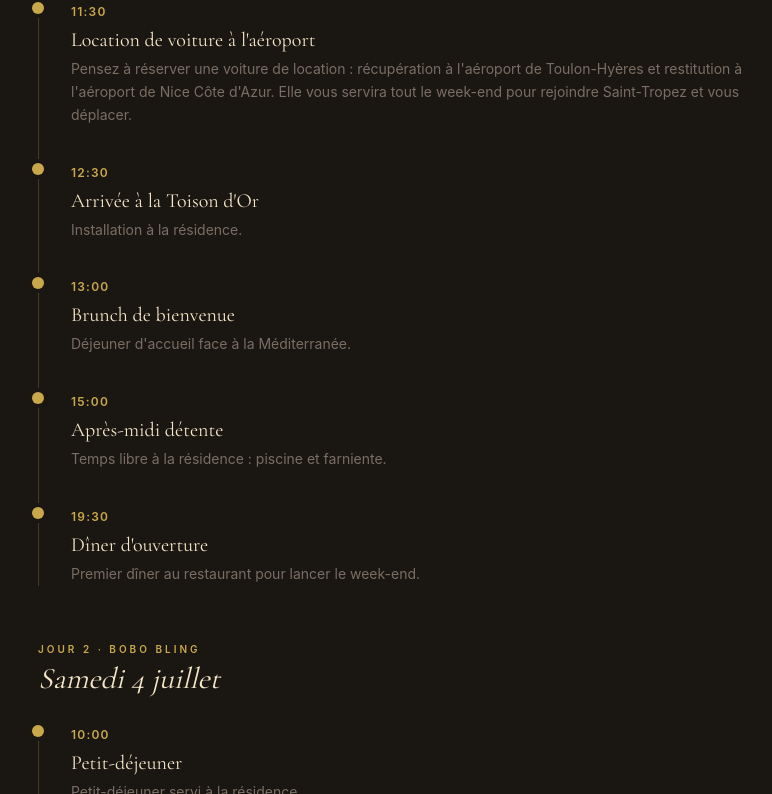
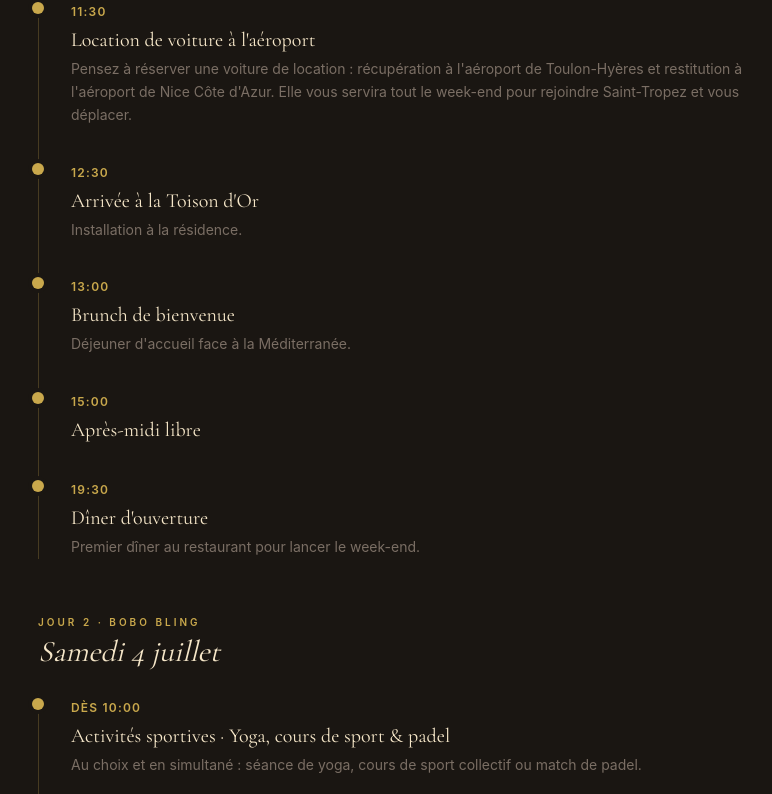
Before and after one commit to travelba/Carole-Bettane, a Next.js app in the folder riviera-airways/: page / in a window 1280 px wide. Shown: the part 2006-2800 px from the top of the page, without its empty margins (242-1014 px from the left). Built offline with nearby package versions, Linux system fonts and the light colour scheme; a web font is replaced by a local one.

Commit message:
feat: planning - retrait petits-dejeuners, apres-midi libre, activites des 10h, soiree festive

```diff
--- a/riviera-airways/components/Timeline.tsx
+++ b/riviera-airways/components/Timeline.tsx
@@ -42,8 +42,8 @@ const ITINERARY: TimelineDay[] = [
       },
       {
         time: '15:00',
-        title: 'Après-midi détente',
-        description: 'Temps libre à la résidence : piscine et farniente.',
+        title: 'Après-midi libre',
+        description: '',
       },
       {
         time: '19:30',
@@ -57,12 +57,7 @@ const ITINERARY: TimelineDay[] = [
     label: 'Jour 2 · Bobo Bling',
     items: [
       {
-        time: '10:00',
-        title: 'Petit-déjeuner',
-        description: 'Petit-déjeuner servi à la résidence.',
-      },
-      {
-        time: '11:00',
+        time: 'Dès 10:00',
         title: 'Activités sportives · Yoga, cours de sport & padel',
         description:
           'Au choix et en simultané : séance de yoga, cours de sport collectif ou match de padel.',
@@ -74,7 +69,7 @@ const ITINERARY: TimelineDay[] = [
       },
       {
         time: '21:00',
-        title: 'Soirée Bobo Bling',
+        title: 'Soirée festive',
         description: 'Dîner de gala et célébration — le temps fort du week-end.',
       },
     ],
@@ -83,11 +78,6 @@ const ITINERARY: TimelineDay[] = [
     day: 'Dimanche 5 juillet',
     label: 'Jour 3 · Départ',
     items: [
-      {
-        time: '10:00',
-        title: 'Petit-déjeuner',
-        description: 'Petit-déjeuner servi à la résidence.',
-      },
       {
         time: '12:00',
         title: 'Journée plage · Playamigos',
@@ -159,7 +149,9 @@ export function Timeline() {
                       {item.time}
                     </span>
                     <h4 className="mt-1 font-display text-xl text-[#F5E6C8]">{item.title}</h4>
-                    <p className="mt-1 text-sm leading-relaxed text-[#7a6e64]">{item.description}</p>
+                    {item.description && (
+                      <p className="mt-1 text-sm leading-relaxed text-[#7a6e64]">{item.description}</p>
+                    )}
                   </motion.li>
                 ))}
               </ol>
```
